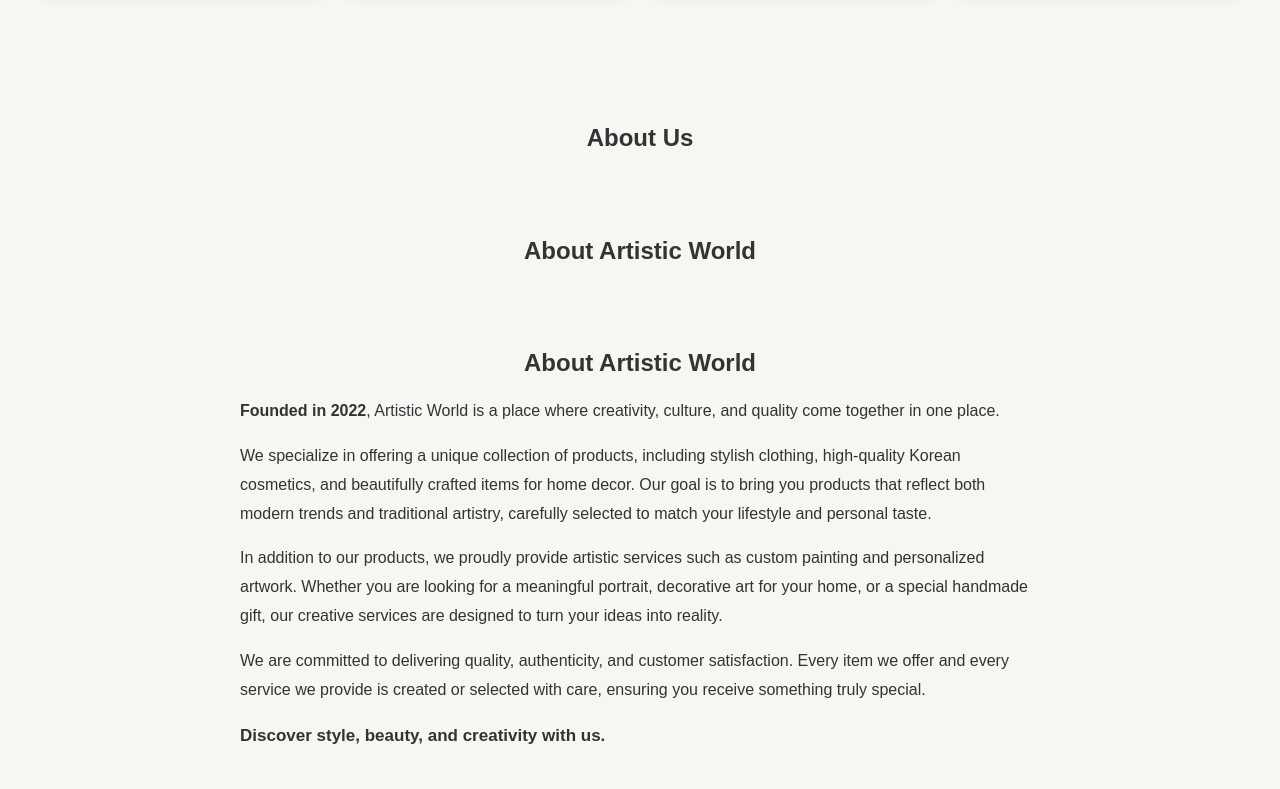
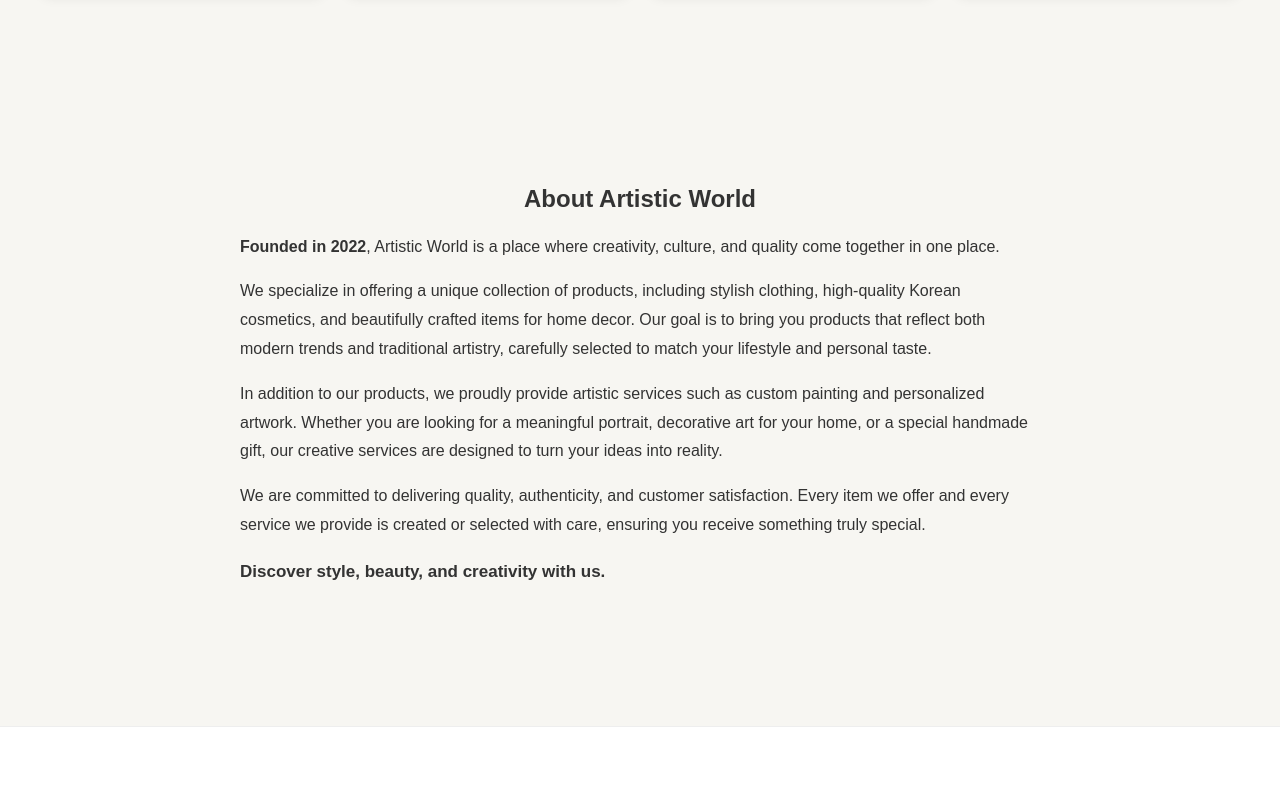
Before and after one commit to Umaiashumi/umaia-shumi.github.io, a website: page index.html in a window 1280 px wide. Shown: the part 660-1449 px from the top of the page. Drawn offline with Linux system fonts and the light colour scheme.

Commit message:
Update index.html

```diff
--- a/index.html
+++ b/index.html
@@ -173,11 +173,6 @@ footer {
 
 <!-- ABOUT -->
 <section class="section" id="about">
-  <h2>About Us</h2>
-  <p>
-    <section class="section" id="about">
-  <h2>About Artistic World</h2>
-
   <p>
    <section class="section" id="about">
   <h2>About Artistic World</h2>
```
